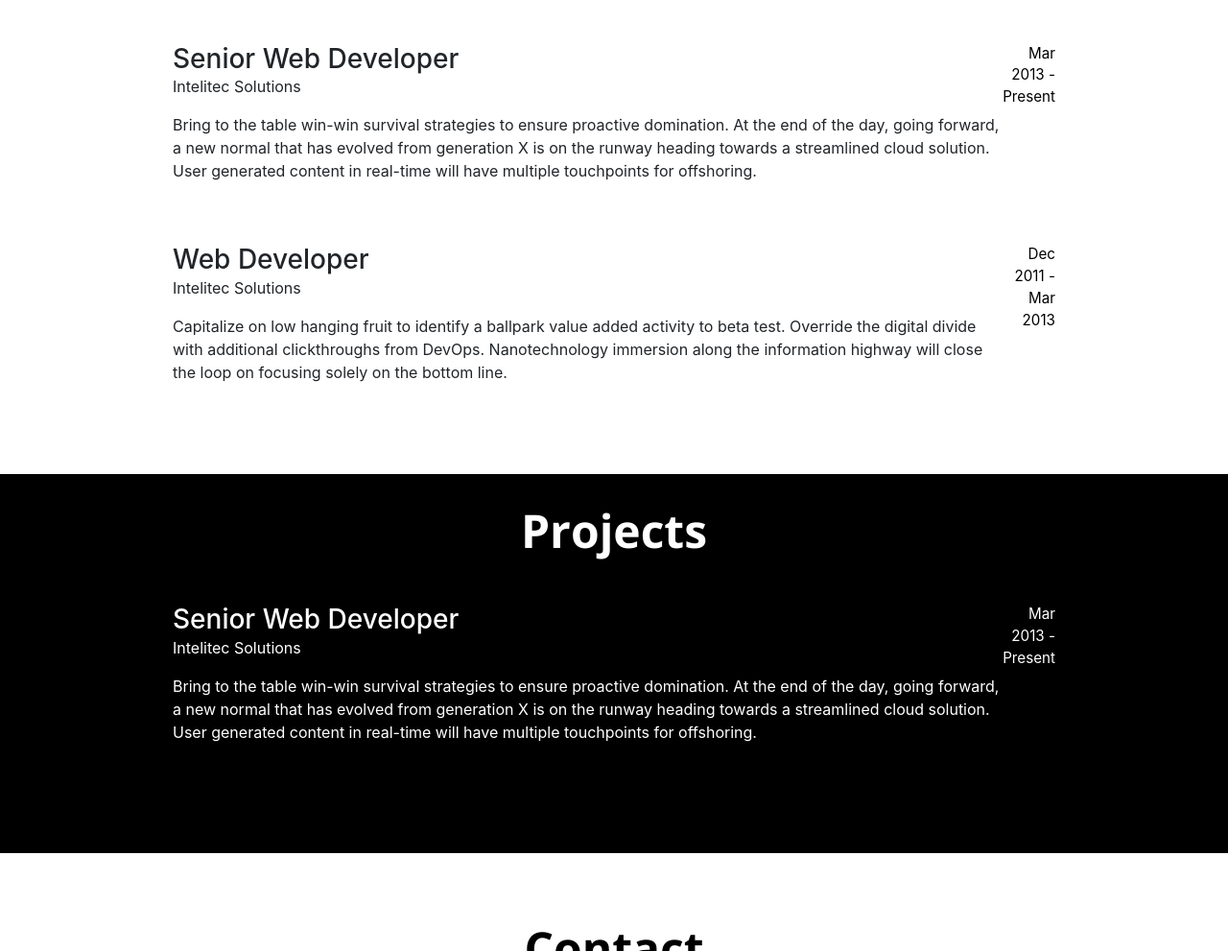
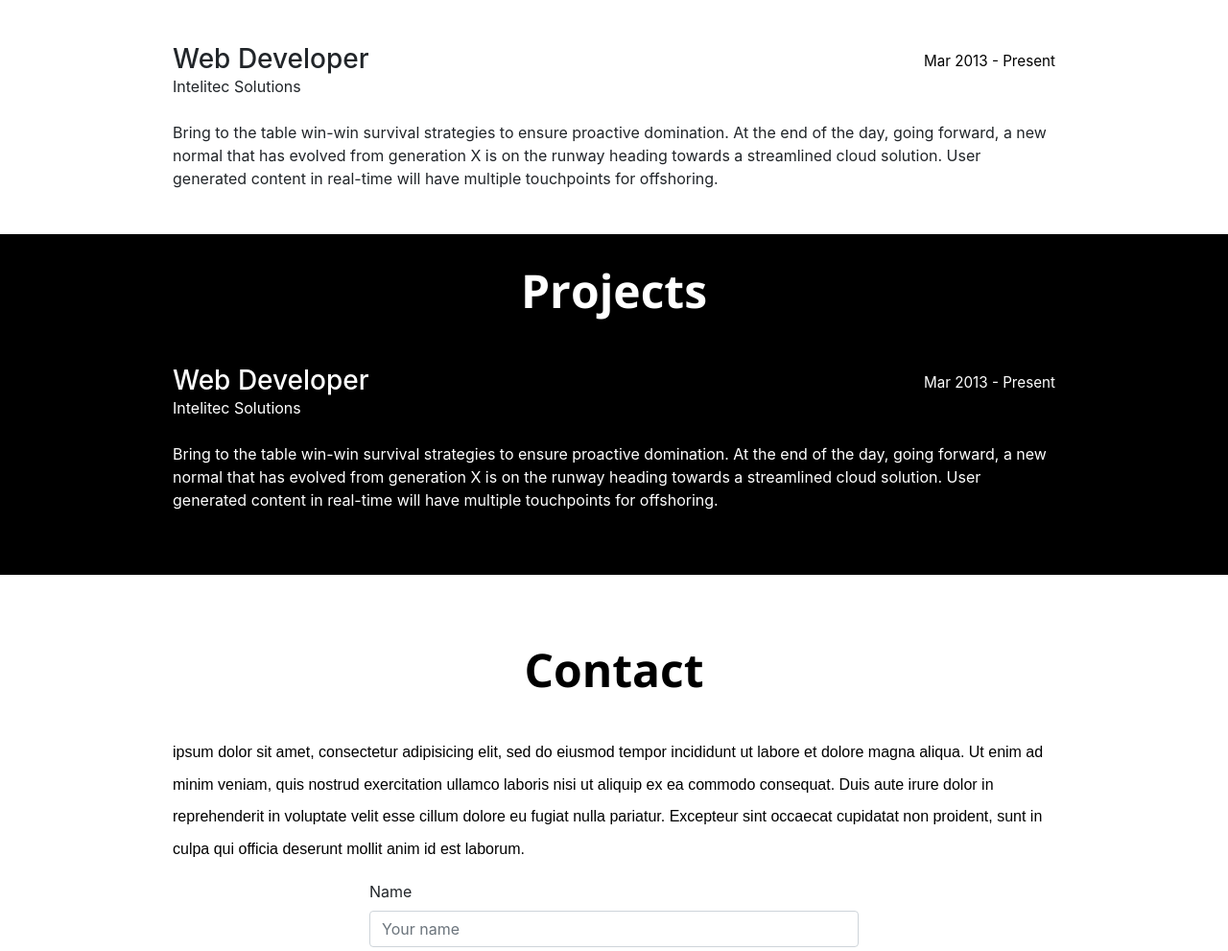
Before and after one commit to MoffettC/chrismoffett, a plain HTML site: page index.html in a window 1280 px wide. Shown: the part 1740-2731 px from the top of the page at 96% size. Drawn offline with nearby package versions, Linux system fonts and the light colour scheme; a web font is replaced by a local one.

Commit message:
Adjusted exp/projects layout to be less confusing

```diff
--- a/index.html
+++ b/index.html
@@ -212,31 +212,29 @@
 	        <h2 class="mb-5">Experience</h2>
 
 	        <div class="row justify-content-center">
+	        	<div class="column col-lg-10">
 
-	          <div class="resume-item d-flex flex-column flex-md-row mb-5 col-lg-10 col-md-10 col-sm-10">
-	            <div class="resume-content mr-auto">
-	              <h3 class="mb-0">Senior Web Developer</h3>
-	              <div class="subheading mb-3">Intelitec Solutions</div>
-	              <p>Bring to the table win-win survival strategies to ensure proactive domination. At the end of the day, going forward, a new normal that has evolved from generation X is on the runway heading towards a streamlined cloud solution. User generated content in real-time will have multiple touchpoints for offshoring.</p>
-	            </div>
-	            <div class="resume-date text-md-right">
-	              <span class="">Mar 2013 - Present</span>
+			        <div class="row justify-content-center ">
+			            <div class="resume-content column col-lg-12 col-md-12 col-sm-12">
+		            		<div class="d-flex align-items-start flex-row">
+				              <h3 class="mb-0">Web Developer</h3>
+				              <div class="resume-date ml-auto pt-2">Mar 2013 - Present</div>
 		            		</div>
 			            </div>
 
+			            <div class="text-sm-left column col-lg-12 col-md-12 col-sm-12 mb-4">
+							<div class="subheading">Intelitec Solutions</div>
+			            </div>
 
-	          <div class="resume-item d-flex flex-column flex-md-row mb-5 col-lg-10 col-md-10 col-sm-10">
-	            <div class="resume-content mr-auto">
-	              <h3 class="mb-0">Web Developer</h3>
-	              <div class="subheading mb-3">Intelitec Solutions</div>
-	              <p>Capitalize on low hanging fruit to identify a ballpark value added activity to beta test. Override the digital divide with additional clickthroughs from DevOps. Nanotechnology immersion along the information highway will close the loop on focusing solely on the bottom line.</p>
-	            </div>
-	            <div class="resume-date text-md-right">
-	              <span class="">Dec 2011 - Mar 2013</span>
+			            <div class="text-sm-left column col-lg-12 col-md-12 col-sm-12 m0">
+			              	<!-- <span class="">Mar 2013 - Present</span> -->
+			         		<p>Bring to the table win-win survival strategies to ensure proactive domination. At the end of the day, going forward, a new normal that has evolved from generation X is on the runway heading towards a streamlined cloud solution. User generated content in real-time will have multiple touchpoints for offshoring.</p>
 			            </div>
 			      	</div>
 
 	      		</div>
+	  		</div>
+
         </div>
 
         <div class="projects-section">
@@ -244,18 +242,27 @@
 		        <h2 class="mb-5">Projects</h2>
 
 		        <div class="row justify-content-center">
+		        	<div class="column col-lg-10">
 
-		          <div class="projects-item d-flex flex-column flex-md-row mb-5  col-lg-10 col-md-10 col-sm-10">
-			            <div class="projects-content mr-auto">
-			              <h3 class="mb-0">Senior Web Developer</h3>
-			              <div class="subheading mb-3">Intelitec Solutions</div>
-			              <p>Bring to the table win-win survival strategies to ensure proactive domination. At the end of the day, going forward, a new normal that has evolved from generation X is on the runway heading towards a streamlined cloud solution. User generated content in real-time will have multiple touchpoints for offshoring.</p>
-			            </div>
-			            <div class="projects-date text-md-right">
-			              <span class="">Mar 2013 - Present</span>
+						<div class="row justify-content-center ">
+				            <div class="projects-content column col-lg-12 col-md-12 col-sm-12">
+			            		<div class="d-flex align-items-start flex-row">
+					              <h3 class="mb-0">Web Developer</h3>
+					              <div class="projects-date ml-auto pt-2">Mar 2013 - Present</div>
 			            		</div>
 				            </div>
 
+				            <div class="text-sm-left column col-lg-12 col-md-12 col-sm-12 mb-4">
+								<div class="subheading">Intelitec Solutions</div>
+				            </div>
+
+				            <div class="text-sm-left column col-lg-12 col-md-12 col-sm-12 m0">
+				              	<!-- <span class="">Mar 2013 - Present</span> -->
+				         		<p>Bring to the table win-win survival strategies to ensure proactive domination. At the end of the day, going forward, a new normal that has evolved from generation X is on the runway heading towards a streamlined cloud solution. User generated content in real-time will have multiple touchpoints for offshoring.</p>
+				            </div>
+				      	</div>
+
+		      		</div>
 		  		</div>
 		    </div>
         </div>
```
Lines whose indentation alone changed are shown as unchanged.
